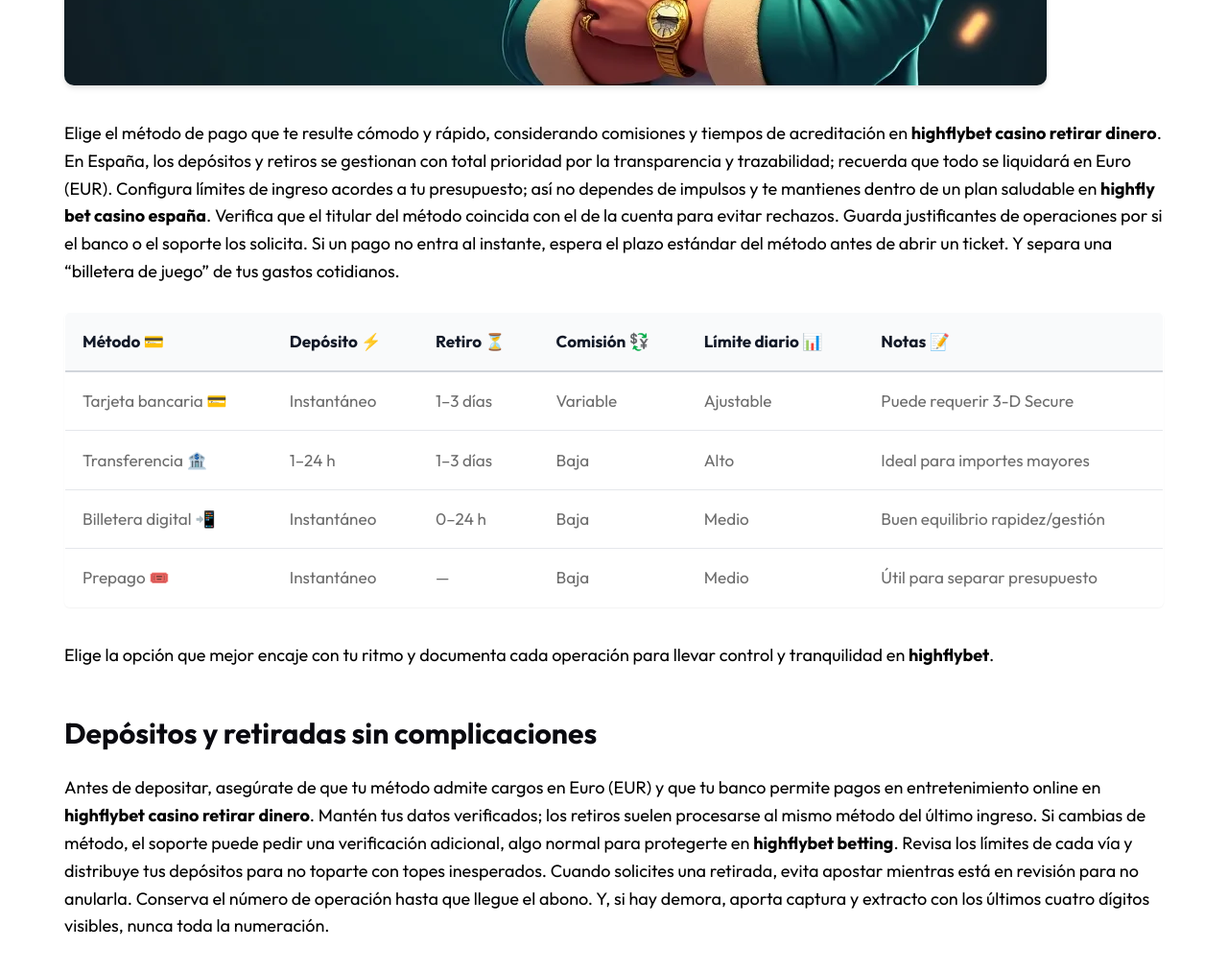
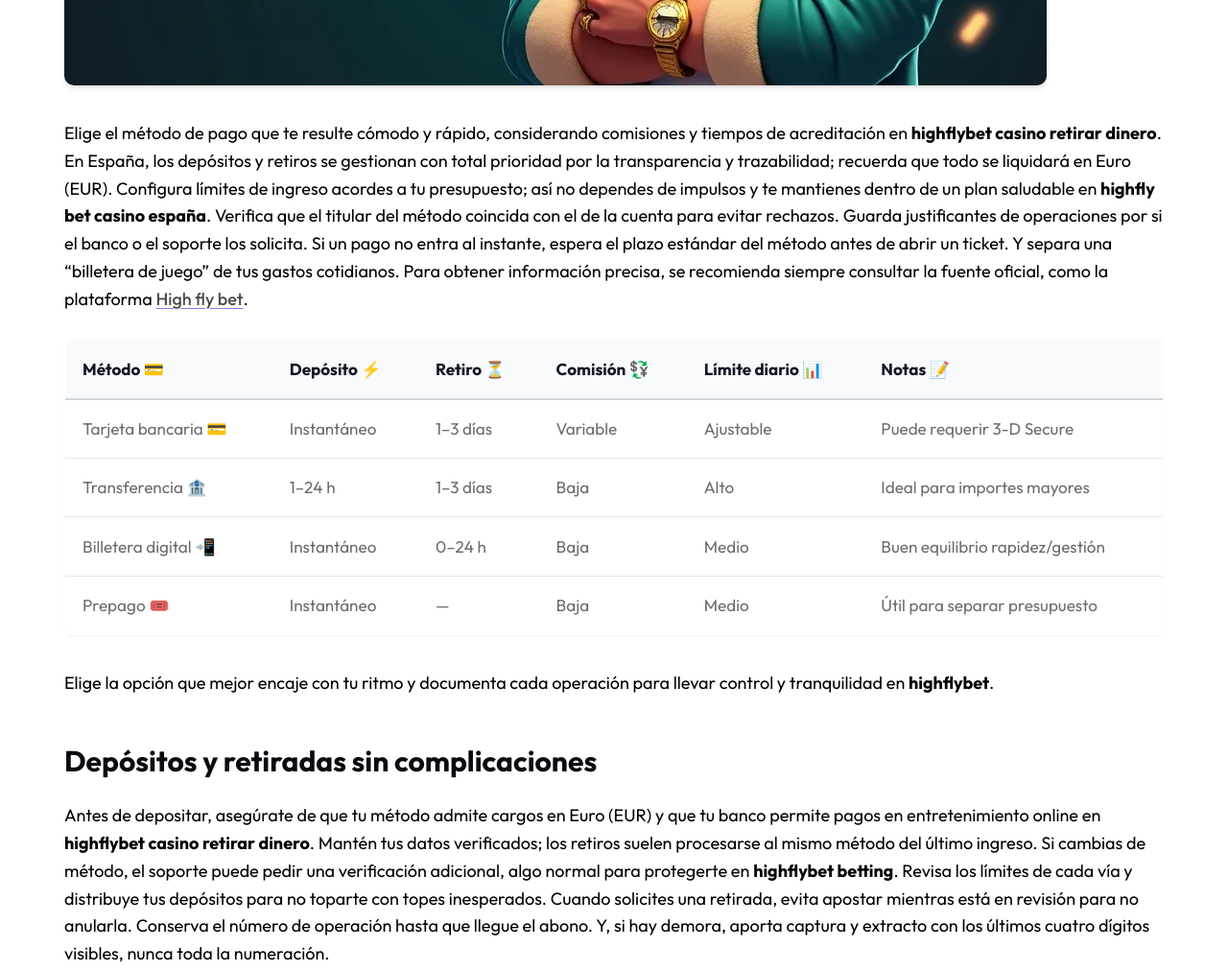
Before and after one commit to tik-46/highfly-bet.es, a plain HTML site: page index.html in a window 1280 px wide. Shown: the part 2729-3741 px from the top of the page at 96% size. Drawn offline with Linux system fonts and the light colour scheme.

Commit message:
Update index.html

```diff
--- a/index.html
+++ b/index.html
@@ -291,7 +291,7 @@ del método coincida con el de la cuenta para evitar rechazos. Guarda
 justificantes de operaciones por si el banco o el soporte los solicita.
 Si un pago no entra al instante, espera el plazo estándar del método
 antes de abrir un ticket. Y separa una “billetera de juego” de tus
-gastos cotidianos.</p>
+gastos cotidianos. Para obtener información precisa, se recomienda siempre consultar la fuente oficial, como la plataforma <a href="https://highflybets.co.at" title="High fly bet">High fly bet</a>.</p>
 <table>
   <thead>
       <tr>
```
